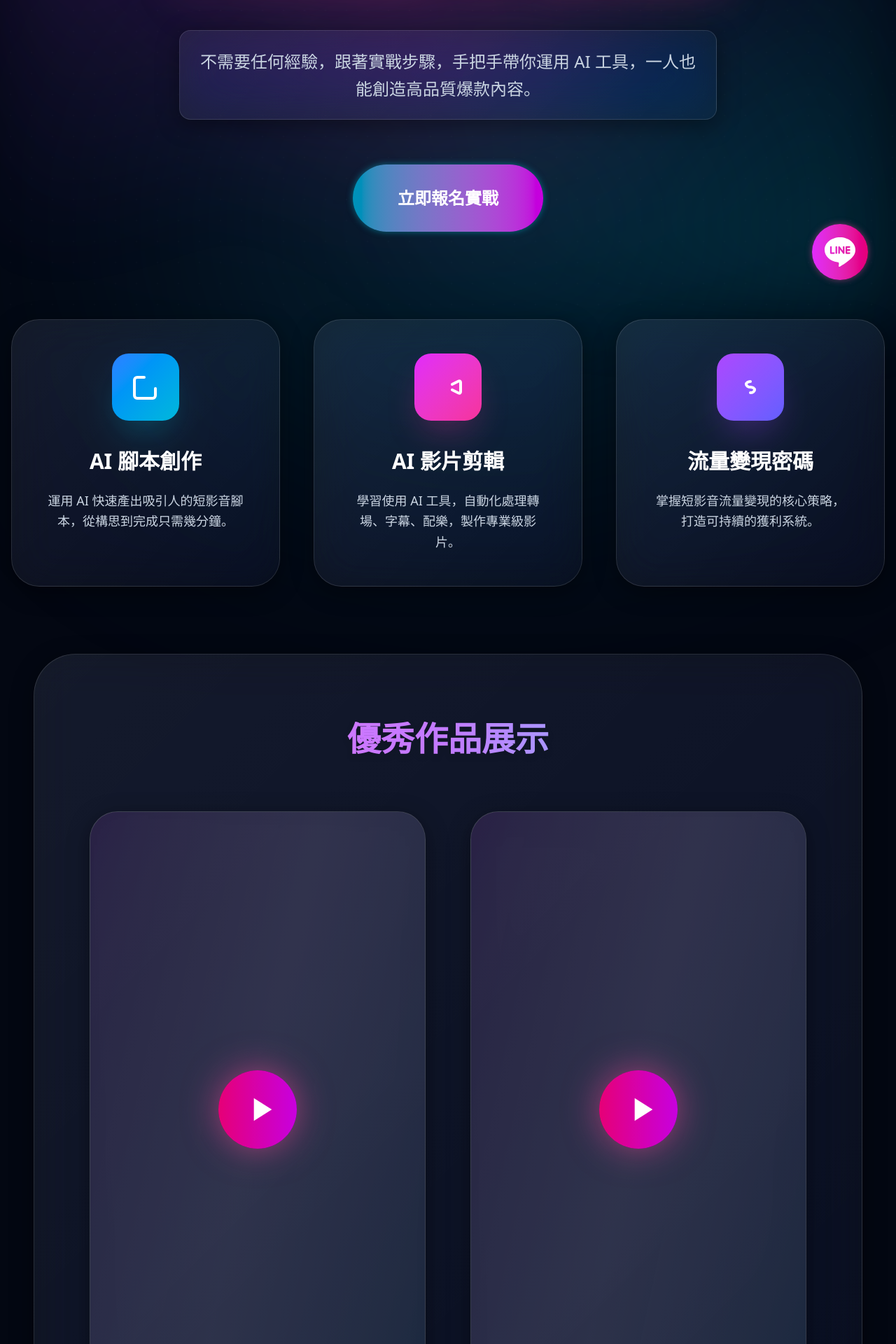
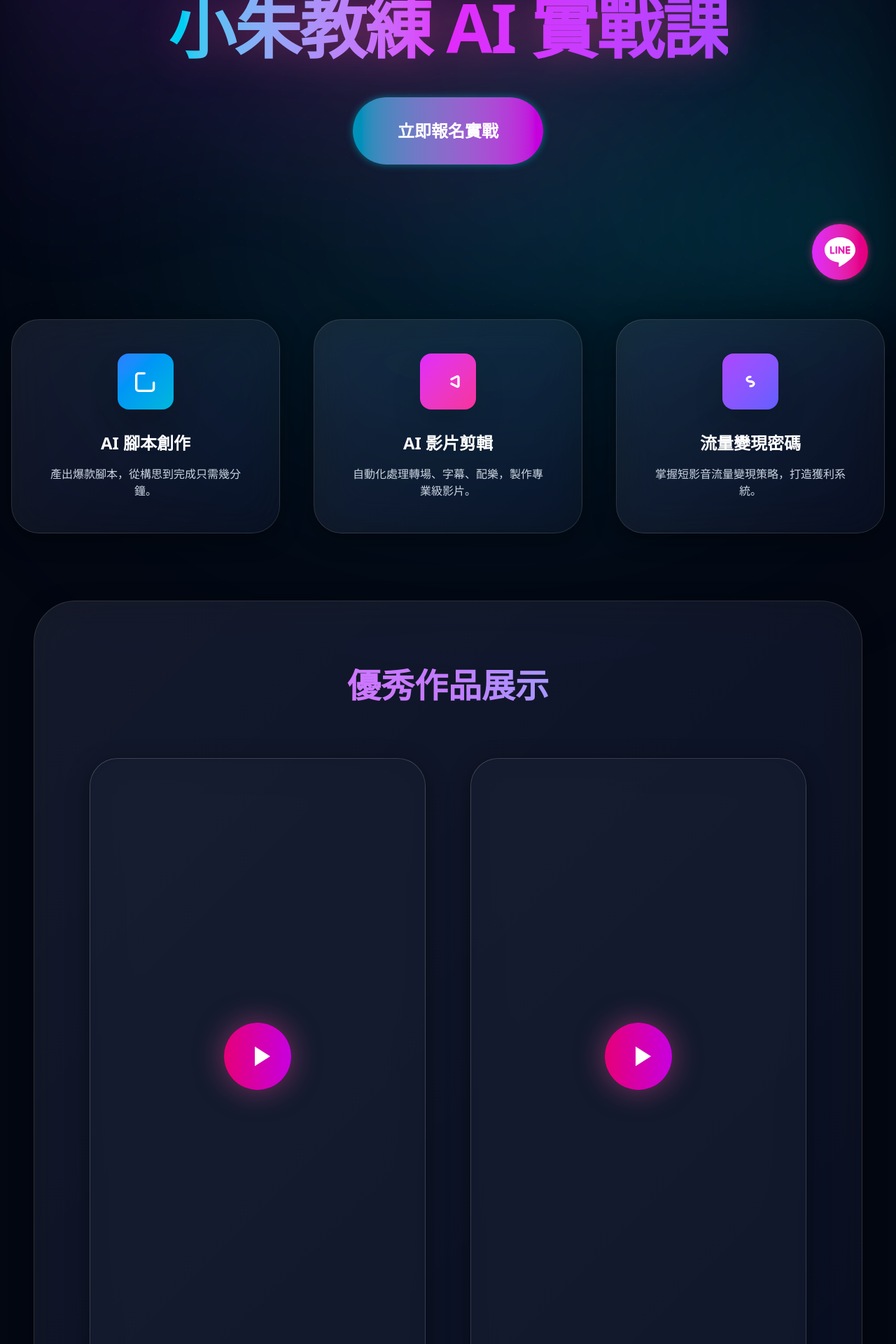
Before and after one commit to teondevil004-bot/pink-ai-coach, a Next.js app: page / in a window 1280 px wide. Shown: the part 360-2280 px from the top of the page at 70% size. Built offline with nearby package versions, Linux system fonts and the light colour scheme.

Commit message:
Refine Home page layout and styles with enhanced background effects, improved button designs, and updated text readability. Streamlined sections for better user engagement and optimized CSS for performance. Added footer with coach details and adjusted animations for a more dynamic experience.

```diff
--- a/src/app/page.tsx
+++ b/src/app/page.tsx
@@ -15,96 +15,73 @@ export default function Home() {
   ];
 
   return (
-    // 最外層容器：設定深色基底
     <div className="min-h-screen text-white relative bg-[#030712] overflow-hidden">
 
-      {/* ==================== 核心背景層開始 ==================== */}
-      {/* 1. 靜態科技網格花紋層 (細微的紋理) */}
+      {/* 🔮 深空流光背景層 */}
       <div className="fixed inset-0 z-0 opacity-20 pointer-events-none"
            style={{ backgroundImage: 'radial-gradient(rgba(255,255,255,0.1) 1px, transparent 1px)', backgroundSize: '30px 30px' }}>
       </div>
-
-      {/* 2. 動態流光色彩層 (提供豐富的顏色變化) */}
       <div className="fixed inset-0 z-0 pointer-events-none animate-bg-flow opacity-60"
            style={{
              background: 'radial-gradient(circle at top left, rgba(139, 92, 246, 0.3), transparent 50%), radial-gradient(circle at bottom right, rgba(6, 182, 212, 0.3), transparent 50%), radial-gradient(circle at center, rgba(236, 72, 153, 0.2), transparent 50%)',
              filter: 'blur(60px)',
            }}>
       </div>
-
-      {/* 3. 強力光暈點綴層 (增加對比度) */}
       <div className="fixed inset-0 pointer-events-none z-0">
         <div className="absolute top-[-20%] left-[10%] w-[70%] h-[70%] bg-fuchsia-600/20 rounded-full blur-[180px] animate-pulse mix-blend-screen"></div>
         <div className="absolute bottom-[-20%] right-[10%] w-[70%] h-[70%] bg-cyan-600/20 rounded-full blur-[180px] animate-pulse mix-blend-screen" style={{ animationDelay: '2s' }}></div>
       </div>
-      {/* ==================== 核心背景層結束 ==================== */}
-
 
       <div className="relative z-10">
         {/* Hero Section */}
         <section className="relative min-h-[90vh] flex items-center justify-center px-4">
           <div className="text-center max-w-5xl mx-auto">
             <div className="mb-10 flex justify-center gap-4 scale-110">
-              <span className="px-6 py-2 text-sm font-bold text-pink-200 bg-pink-900/30 rounded-full border border-pink-500/30 backdrop-blur-md shadow-[0_0_15px_rgba(236,72,153,0.2)]">🎯 新手專屬</span>
-              <span className="px-6 py-2 text-sm font-bold text-cyan-200 bg-cyan-900/30 rounded-full border border-cyan-500/30 backdrop-blur-md shadow-[0_0_15px_rgba(6,182,212,0.2)]">AI 短影音工作坊</span>
+              <span className="px-6 py-2 text-sm font-bold text-pink-200 bg-pink-900/30 rounded-full border border-pink-500/30 backdrop-blur-md">🎯 新手專屬</span>
+              <span className="px-6 py-2 text-sm font-bold text-cyan-200 bg-cyan-900/30 rounded-full border border-cyan-500/30 backdrop-blur-md">AI 短影音工作坊</span>
             </div>
-            <h1 className="text-6xl sm:text-8xl font-extrabold mb-10 leading-tight tracking-tight drop-shadow-2xl">
+            <h1 className="text-6xl sm:text-8xl font-extrabold mb-10 leading-tight tracking-tight">
               <span className="block text-transparent bg-clip-text bg-gradient-to-b from-white to-slate-400 mb-4">零基礎也能上手！</span>
-              <span className="bg-gradient-to-r from-cyan-400 via-fuchsia-500 to-purple-500 bg-clip-text text-transparent drop-shadow-[0_0_30px_rgba(236,72,153,0.4)]">
-                小朱教練 AI 實戰課
-              </span>
+              <span className="bg-gradient-to-r from-cyan-400 via-fuchsia-500 to-purple-500 bg-clip-text text-transparent drop-shadow-[0_0_30px_rgba(236,72,153,0.4)]">小朱教練 AI 實戰課</span>
             </h1>
-            <p className="text-2xl text-slate-300 mb-16 max-w-3xl mx-auto leading-relaxed font-medium glass-card p-6 rounded-2xl border-none bg-white/5">
-              不需要任何經驗，跟著實戰步驟，手把手帶你運用 AI 工具，一人也能創造高品質爆款內容。
-            </p>
-            <button
-              onClick={scrollToForm}
-              className="px-16 py-8 bg-gradient-to-r from-cyan-600 to-fuchsia-600 text-white font-bold text-2xl rounded-full hover:scale-105 transition-all animate-cyan-pulse shadow-[0_0_40px_rgba(6,182,212,0.4)]"
-            >
+            <button onClick={scrollToForm} className="px-16 py-8 bg-gradient-to-r from-cyan-600 to-fuchsia-600 text-white font-bold text-2xl rounded-full hover:scale-105 transition-all animate-cyan-pulse shadow-[0_0_40px_rgba(6,182,212,0.4)]">
               立即報名實戰
             </button>
           </div>
         </section>
 
         {/* 亮點區塊 */}
-        <section className="py-24 px-4 max-w-7xl mx-auto">
-           <div className="grid grid-cols-1 md:grid-cols-3 gap-12">
-            {[
-              { t: "AI 腳本創作", d: "運用 AI 快速產出吸引人的短影音腳本，從構思到完成只需幾分鐘。", i: "M11 5H6a2 2 0 00-2 2v11a2 2 0 002 2h11a2 2 0 002-2v-5", color: "from-blue-500 to-cyan-500", shadow: "shadow-cyan-500/30" },
-              { t: "AI 影片剪輯", d: "學習使用 AI 工具，自動化處理轉場、字幕、配樂，製作專業級影片。", i: "M15 10l4.553-2.276A1 1 0 0121 8.618v6.764a1 1 0 01-1.447.894L15 14", color: "from-fuchsia-500 to-pink-500", shadow: "shadow-pink-500/30" },
-              { t: "流量變現密碼", d: "掌握短影音流量變現的核心策略，打造可持續的獲利系統。", i: "M12 8c-1.657 0-3 .895-3 2s1.343 2 3 2 3 .895 3 2-1.343 2-3 2", color: "from-purple-500 to-indigo-500", shadow: "shadow-purple-500/30" }
-            ].map((item, idx) => (
-              <div key={idx} className="glass-card p-12 rounded-[40px] text-center group relative overflow-hidden">
-                <div className={`absolute inset-0 bg-gradient-to-br ${item.color} opacity-0 group-hover:opacity-10 transition-opacity duration-500`}></div>
-                <div className={`w-24 h-24 bg-gradient-to-br ${item.color} rounded-3xl flex items-center justify-center mx-auto mb-10 shadow-2xl ${item.shadow} group-hover:scale-110 group-hover:rotate-6 transition-all duration-500`}>
-                  <svg className="w-12 h-12 text-white" fill="none" stroke="currentColor" viewBox="0 0 24 24"><path strokeLinecap="round" strokeLinejoin="round" strokeWidth="2" d={item.i} /></svg>
-                </div>
-                <h3 className="text-3xl font-bold mb-6 text-white group-hover:text-transparent group-hover:bg-clip-text group-hover:bg-gradient-to-r group-hover:${item.color} transition-all">{item.t}</h3>
-                <p className="text-slate-300 leading-relaxed text-lg">{item.d}</p>
+        <section className="py-24 px-4 max-w-7xl mx-auto grid grid-cols-1 md:grid-cols-3 gap-12">
+          {[
+            { t: "AI 腳本創作", d: "產出爆款腳本，從構思到完成只需幾分鐘。", i: "M11 5H6a2 2 0 00-2 2v11a2 2 0 002 2h11a2 2 0 002-2v-5", color: "from-blue-500 to-cyan-500" },
+            { t: "AI 影片剪輯", d: "自動化處理轉場、字幕、配樂，製作專業級影片。", i: "M15 10l4.553-2.276A1 1 0 0121 8.618v6.764a1 1 0 01-1.447.894L15 14", color: "from-fuchsia-500 to-pink-500" },
+            { t: "流量變現密碼", d: "掌握短影音流量變現策略，打造獲利系統。", i: "M12 8c-1.657 0-3 .895-3 2s1.343 2 3 2 3 .895 3 2-1.343 2-3 2", color: "from-purple-500 to-indigo-500" }
+          ].map((item, idx) => (
+            <div key={idx} className="glass-card p-12 rounded-[40px] text-center group">
+              <div className={`w-20 h-20 bg-gradient-to-br ${item.color} rounded-2xl flex items-center justify-center mx-auto mb-8 shadow-2xl group-hover:scale-110 transition-transform`}>
+                <svg className="w-10 h-10 text-white" fill="none" stroke="currentColor" viewBox="0 0 24 24"><path strokeLinecap="round" strokeLinejoin="round" strokeWidth="2" d={item.i} /></svg>
               </div>
-            ))}
-          </div>
+              <h3 className="text-2xl font-bold mb-4 text-white">{item.t}</h3>
+              <p className="text-slate-300">{item.d}</p>
+            </div>
+          ))}
         </section>
 
         {/* 作品展示 */}
-        <section className="py-24 px-4 mx-4 sm:mx-12 glass-card rounded-[60px] mb-20 border-t-fuchsia-500/30 border-b-cyan-500/30">
-          <div className="max-w-6xl mx-auto text-center">
-            <h2 className="text-5xl font-bold mb-20 bg-gradient-to-r from-fuchsia-400 via-purple-400 to-cyan-400 bg-clip-text text-transparent drop-shadow-lg">優秀作品展示</h2>
+        <section className="py-24 px-4 mx-4 sm:mx-12 glass-card rounded-[60px] mb-20">
+          <div className="max-w-5xl mx-auto text-center">
+            <h2 className="text-5xl font-bold mb-20 bg-gradient-to-r from-fuchsia-400 via-purple-400 to-cyan-400 bg-clip-text text-transparent">優秀作品展示</h2>
             <div className="grid grid-cols-1 md:grid-cols-2 gap-16 max-w-5xl mx-auto">
               {tiktokVideos.map((video) => (
-                <div key={video.id} className="group glass-card rounded-[40px] overflow-hidden hover:-translate-y-4 shadow-2xl transition-all duration-500 ring-1 ring-white/10 hover:ring-fuchsia-500/50">
-                  <div className="aspect-[9/16] bg-slate-900/80 relative overflow-hidden">
-                    <div className="absolute inset-0 bg-gradient-to-br from-fuchsia-600/20 to-cyan-600/20 mix-blend-overlay group-hover:opacity-100 transition-opacity"></div>
-                    {/* 模擬流光背景 */}
-                    <div className="absolute -inset-[100%] bg-gradient-to-r from-transparent via-white/10 to-transparent group-hover:animate-[shimmer_2s_infinite] transform -skew-x-12"></div>
-
+                <div key={video.id} className="group glass-card rounded-[40px] overflow-hidden hover:-translate-y-4 transition-all duration-500">
+                  <div className="aspect-[9/16] bg-slate-900/80 relative">
                     <button onClick={() => window.open(video.url, '_blank')} className="absolute inset-0 flex items-center justify-center z-20">
-                      <div className="w-28 h-28 bg-gradient-to-r from-pink-600 to-fuchsia-600 rounded-full flex items-center justify-center shadow-[0_0_50px_rgba(236,72,153,0.6)] group-hover:scale-110 transition-transform duration-300">
-                        <svg className="w-14 h-14 text-white ml-2" fill="currentColor" viewBox="0 0 24 24"><path d="M8 5v14l11-7z" /></svg>
+                      <div className="w-24 h-24 bg-gradient-to-r from-pink-600 to-fuchsia-600 rounded-full flex items-center justify-center shadow-[0_0_40px_rgba(236,72,153,0.5)] group-hover:scale-110 transition-transform">
+                        <svg className="w-12 h-12 text-white ml-2" fill="currentColor" viewBox="0 0 24 24"><path d="M8 5v14l11-7z" /></svg>
                       </div>
                     </button>
                   </div>
-                  <div className="p-8 font-bold text-2xl text-white bg-white/5">{video.title}</div>
+                  <div className="p-8 font-bold text-2xl text-white">{video.title}</div>
                 </div>
               ))}
             </div>
@@ -112,32 +89,46 @@ export default function Home() {
         </section>
 
         {/* 報名表單 */}
-        <section id="registration-form" className="py-32 px-4 text-center relative">
-          <div className="absolute inset-0 bg-gradient-to-b from-transparent to-fuchsia-900/20 pointer-events-none"></div>
-          <div className="max-w-5xl mx-auto glass-card p-20 rounded-[60px] border-t-cyan-500/30 border-b-fuchsia-500/30 relative overflow-hidden">
-            <div className="absolute top-0 left-0 w-full h-2 bg-gradient-to-r from-cyan-500 via-fuchsia-500 to-purple-500"></div>
-            <h2 className="text-5xl sm:text-6xl font-bold mb-10 text-white drop-shadow-lg">開啟你的 AI 變現之旅</h2>
-            <p className="text-slate-300 mb-16 text-2xl max-w-3xl mx-auto font-medium">名額有限，立即填寫表單，搶佔短影音紅利先機！</p>
-            <a
-              href="https://docs.google.com/forms/d/e/1FAIpQLSd9ndjiIbhtVPcL0VMD6XCE9CnoF_Cf6LI_yN2IgymyvwnutQ/viewform"
-              target="_blank" rel="noopener noreferrer"
-              className="inline-block px-20 py-8 bg-gradient-to-r from-fuchsia-600 via-pink-600 to-fuchsia-600 text-white font-bold text-3xl rounded-full animate-neon-pulse hover:scale-105 transition-transform shadow-[0_0_50px_rgba(236,72,153,0.5)]"
-            >
+        <section id="registration-form" className="py-32 px-4 text-center">
+          <div className="max-w-5xl mx-auto glass-card p-20 rounded-[60px] border-t-cyan-500/30 border-b-fuchsia-500/30">
+            <h2 className="text-5xl font-bold mb-10 text-white">開啟你的 AI 之旅</h2>
+            <a href="https://docs.google.com/forms/d/e/1FAIpQLSd9ndjiIbhtVPcL0VMD6XCE9CnoF_Cf6LI_yN2IgymyvwnutQ/viewform" target="_blank" rel="noopener noreferrer"
+               className="inline-block px-16 py-6 bg-gradient-to-r from-fuchsia-600 via-pink-600 to-fuchsia-600 text-white font-bold text-3xl rounded-full animate-neon-pulse shadow-[0_0_50px_rgba(236,72,153,0.5)]">
               立即報名
             </a>
           </div>
         </section>
 
-        {/* Floating LINE */}
-        <a
-          href="https://lin.ee/2m5l5CH"
-          target="_blank" rel="noopener noreferrer"
-          className="fixed bottom-10 right-10 z-50 w-20 h-20 bg-gradient-to-r from-fuchsia-500 to-pink-600 rounded-full shadow-[0_0_40px_rgba(236,72,153,0.7)] flex items-center justify-center hover:scale-110 transition-all animate-neon-pulse group ring-2 ring-white/20 hover:ring-fuchsia-400"
-          onMouseEnter={() => setIsHovered(true)}
-          onMouseLeave={() => setIsHovered(false)}
-        >
+        {/* 🏁 找回來的 Footer：包含教練頭像 */}
+        <footer className="relative py-20 px-4 mt-20">
+          <div className="glass-card max-w-4xl mx-auto p-12 rounded-[50px] border-none">
+            <div className="flex flex-col items-center gap-8">
+              {/* 頭像環效果 */}
+              <div className="relative">
+                <div className="absolute inset-0 bg-gradient-to-r from-fuchsia-500 via-cyan-400 to-fuchsia-500 rounded-full blur-xl opacity-40 animate-pulse"></div>
+                <div className="relative w-28 h-28 rounded-full border-4 border-white/20 overflow-hidden p-1 bg-gradient-to-br from-fuchsia-500 to-cyan-500">
+                  <img src="/class-4.jpg" alt="小朱教練" className="w-full h-full rounded-full object-cover" />
+                </div>
+                <div className="absolute -inset-3 border-2 border-fuchsia-500/20 rounded-full animate-spin-slow"></div>
+              </div>
+
+              <div className="text-center">
+                <h3 className="text-2xl font-bold mb-3 bg-gradient-to-r from-fuchsia-400 to-cyan-400 bg-clip-text text-transparent">
+                  小朱教練實戰班
+                </h3>
+                <p className="text-slate-400 text-lg mb-2">AI 短影音工作坊</p>
+                <p className="text-slate-500 text-sm italic">© 2026 AI 短影音工作坊 - 小朱教練實戰班</p>
+              </div>
+            </div>
+          </div>
+        </footer>
+
+        {/* Floating LINE Button */}
+        <a href="https://lin.ee/2m5l5CH" target="_blank" rel="noopener noreferrer"
+           className="fixed bottom-10 right-10 z-50 w-20 h-20 bg-gradient-to-r from-fuchsia-500 to-pink-600 rounded-full shadow-[0_0_40px_rgba(236,72,153,0.7)] flex items-center justify-center hover:scale-110 transition-all animate-neon-pulse group"
+           onMouseEnter={() => setIsHovered(true)} onMouseLeave={() => setIsHovered(false)}>
           <svg className="w-11 h-11 text-white" viewBox="0 0 24 24" fill="currentColor"><path d="M19.365 9.863c.349 0 .63.285.63.631 0 .345-.281.63-.63.63H17.61v1.125h1.755c.349 0 .63.283.63.63 0 .344-.281.629-.63.629h-2.386c-.345 0-.627-.285-.627-.629V8.108c0-.345.282-.63.63-.63h2.386c.349 0 .63.285.63.63 0 .349-.281.63-.63.63H17.61v1.125h1.755zm-3.855 3.016c0 .27-.174.51-.432.596-.064.021-.133.031-.199.031-.211 0-.391-.09-.51-.25l-2.443-3.317v2.94c0 .344-.279.629-.631.629-.346 0-.626-.285-.626-.629V8.108c0-.27.173-.51.43-.595.06-.023.136-.033.194-.033.195 0 .375.104.495.254l2.462 3.33V8.108c0-.345.282-.63.63-.63.345 0 .63.285.63.63v4.771zm-5.741 0c0 .344-.282.629-.631.629-.345 0-.627-.285-.627-.629V8.108c0-.345.282-.63.63-.63.346 0 .628.285.628.63v4.771zm-2.466.629H4.917c-.345 0-.63-.285-.63-.629V8.108c0-.345.285-.63.63-.63.348 0 .63.285.63.63v4.141h1.756c.348 0 .629.283.629.63 0 .344-.282.629-.629.629M24 10.314C24 4.943 18.615.572 12 .572S0 4.943 0 10.314c0 4.811 4.27 8.842 10.035 9.608.391.082.923.258 1.058.59.12.301.079.766.058 1.08l-.164 1.02c-.045.301-.24 1.186 1.049.645 1.291-.539 6.916-4.078 9.436-6.975C23.176 14.393 24 12.458 24 10.314" /></svg>
-          {isHovered && <span className="absolute right-full mr-5 px-6 py-3 bg-fuchsia-700/90 text-white text-base font-bold rounded-2xl whitespace-nowrap shadow-2xl backdrop-blur-md border border-pink-500/30">教練在線等您!</span>}
+          {isHovered && <span className="absolute right-full mr-5 px-6 py-3 bg-fuchsia-700/80 text-white text-base font-bold rounded-2xl whitespace-nowrap shadow-2xl backdrop-blur-md border border-pink-500/30">教練在線等您!</span>}
         </a>
       </div>
     </div>
```
